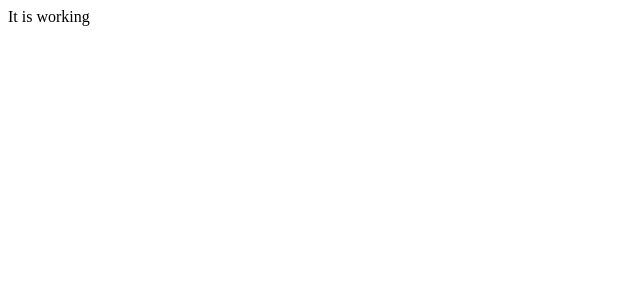
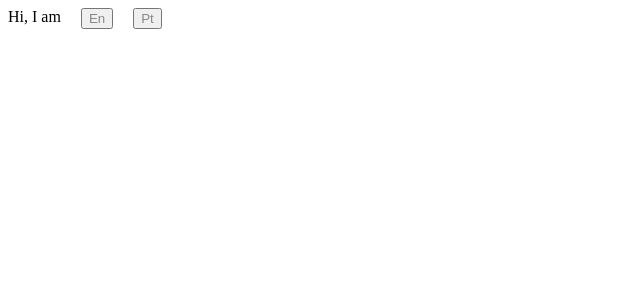
Before and after one commit to RenatoRJF/my-profile, a React app: page / in a window 1280 px wide. Shown: the top 300 px of the page, without its empty margins (0-640 px from the left). Built offline with nearby package versions, Linux system fonts and the light colour scheme.

Commit message:
Setup localize

```diff
--- a/package.json
+++ b/package.json
@@ -27,11 +27,13 @@
     "@types/styled-components": "^5.1.0",
     "react": "^16.13.1",
     "react-dom": "^16.13.1",
+    "react-intl": "^4.5.3",
     "styled-components": "^5.1.0"
   },
   "devDependencies": {
     "@types/react": "^16.9.35",
     "@types/react-dom": "^16.9.8",
+    "@types/react-intl": "^3.0.0",
     "awesome-typescript-loader": "^5.2.1",
     "html-webpack-plugin": "^4.3.0",
     "jest": "^26.0.1",
--- a/src/components/AppProvider/index.tsx
+++ b/src/components/AppProvider/index.tsx
@@ -1,19 +1,23 @@
 import * as React from 'react';
-import { AppState, AppActions, Props } from './types';
+import { IntlProvider } from 'react-intl';
+import { Context, AppActions, Props, ActionTypes } from './types';
+import translations from '../../i18n';
 
-const initialContext = {
-  locale: 'en',
+const initialContext: Context = {
+  locale: 'en-US',
 };
 
-export const AppContext = React.createContext<{ state: AppState; dispatch: React.Dispatch<AppActions> }>({
+export const AppContext = React.createContext<{ state: Context; dispatch: React.Dispatch<AppActions> }>({
   state: initialContext,
   dispatch: () => null
 });
 
-function reducer(state: AppState = initialContext, action: AppActions): AppState {
+function reducer(state: Context = initialContext, action: AppActions): Context {
   switch (action.type) {
-    case 'CHANGE_APP_LANG':
+    case ActionTypes.changeAppLang:
       return action.payload.locale ? { ...state, locale: action.payload.locale } : state;
+    default:
+      return state;
   }
 }
 
@@ -22,7 +26,9 @@ export default function AppProvider({ children }: Props): React.ReactElement {
 
   return (
     <AppContext.Provider value={{ state, dispatch }}>
-      {children}
+      <IntlProvider locale={state.locale} defaultLocale={state.locale}  messages={translations[state.locale]}>
+        {children}
+      </IntlProvider>
     </AppContext.Provider>
   );
 }
--- a/src/components/AppProvider/types.ts
+++ b/src/components/AppProvider/types.ts
@@ -2,11 +2,15 @@ export interface Props {
   children: React.ReactNode;
 };
 
-export type AppState = {
+export interface Context {
   locale: string;
 }
 
-export type ActionMap<M extends { [index: string]: AppState }> = {
+type LangPayload = {
+  locale: string;
+}
+
+export type ActionMap<M extends { [index: string]: LangPayload }> = {
   [Key in keyof M]: M[Key] extends undefined ? { type: Key } : { type: Key; payload: M[Key] };
 };
 
@@ -15,7 +19,7 @@ export enum ActionTypes {
 }
 
 export type AppPayload = {
-  [ActionTypes.changeAppLang]: AppState;
+  [ActionTypes.changeAppLang]: LangPayload;
 };
 
 export type AppActions = ActionMap<AppPayload>[keyof ActionMap<AppPayload>];
--- a/src/components/Main/index.tsx
+++ b/src/components/Main/index.tsx
@@ -1,14 +1,33 @@
 import * as React from 'react';
 import styled from 'styled-components';
+import { FormattedMessage } from 'react-intl';
+import { AppContext } from '../AppProvider';
+import { ActionTypes } from '../AppProvider/types';
 
 const Container = styled.div({
   display: 'flex',
 });
 
+const LangButton = styled.button({
+  color: '#888',
+  marginLeft: 20,
+});
+
 export default function Main(): React.ReactElement {
+  const {dispatch} = React.useContext(AppContext);
+
+  function handleChangeLanguage(lang: string): void {
+    dispatch({
+      type: ActionTypes.changeAppLang,
+      payload: { locale: lang }
+    });
+  }
+
   return (
     <Container>
-      It is working
+      <FormattedMessage id="hi-i-am" />
+      <LangButton onClick={() => { handleChangeLanguage('en-US'); }}>En</LangButton>
+      <LangButton onClick={() => { handleChangeLanguage('pt-BR'); }}>Pt</LangButton>
     </Container>
   );
 }
--- /dev/null
+++ b/src/i18n/en-US.json
@@ -0,0 +1,3 @@
+{
+  "hi-i-am": "Hi, I am"
+}
--- /dev/null
+++ b/src/i18n/index.ts
@@ -0,0 +1,15 @@
+import * as enUS from './en-US.json';
+import * as ptBR from './pt-BR.json';
+
+export const defaultLang = 'en-US';
+
+type Translations = {
+  [key: string]: Record<string, string>;
+}
+
+const translations: Translations = {
+    'en-US': enUS,
+    'pt-BR': ptBR,
+}
+
+export default translations;
--- /dev/null
+++ b/src/i18n/pt-BR.json
@@ -0,0 +1,3 @@
+{
+  "hi-i-am": "Olá, eu sou"
+}
--- a/tsconfig.json
+++ b/tsconfig.json
@@ -9,7 +9,8 @@
     "sourceMap": true,
     "noImplicitAny": true,
     "target": "es5",
-    "types": ["react", "jest"]
+    "types": ["react", "jest"],
+    "resolveJsonModule": true,
   },
   "include": [
     "./src/**/*"
--- a/webpack.config.js
+++ b/webpack.config.js
@@ -27,6 +27,6 @@ module.exports = {
   ],
   devtool: 'source-map',
   resolve: {
-    extensions: ['.js', '.ts', '.tsx'],
+    extensions: ['.js', '.ts', '.tsx', '.json'],
   }
 };
```
Also changed, not shown: 1 other file (tests, documents, lock files or other folders).
